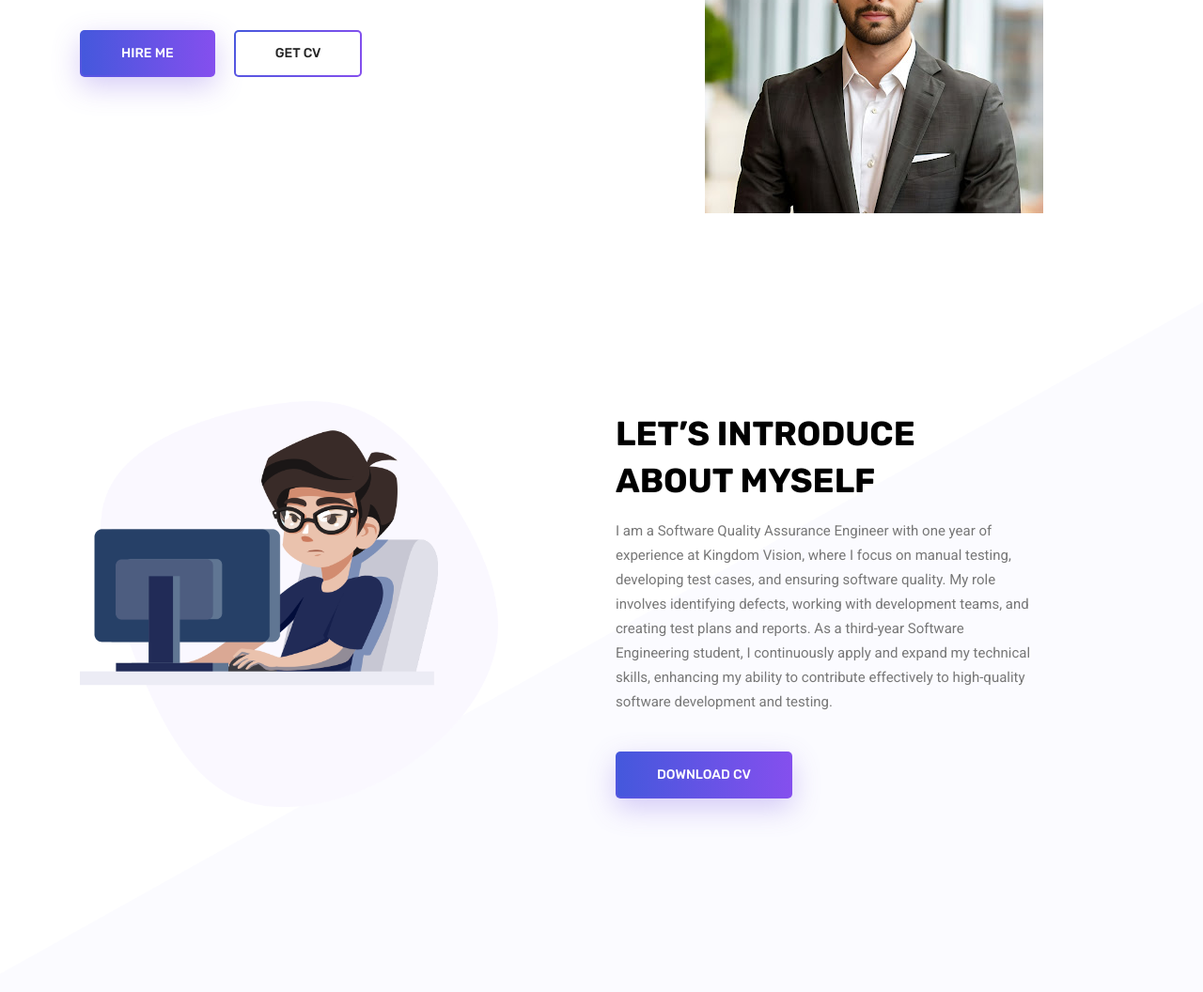
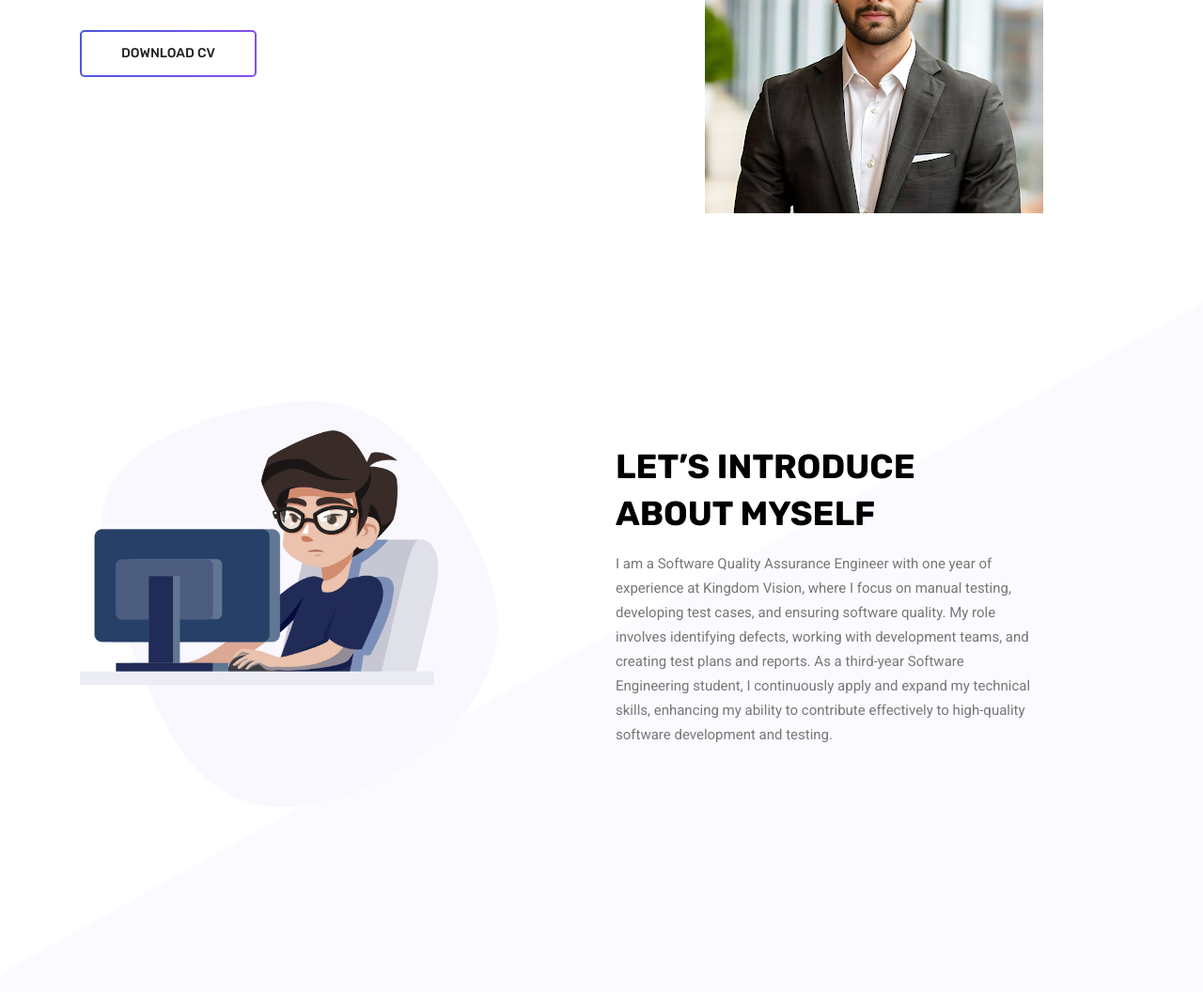
Before and after one commit to Daniyal-90/portfolio, a plain HTML site: page index.html in a window 1280 px wide. Shown: the part 330-1386 px from the top of the page at 94% size. Drawn offline with Linux system fonts and the light colour scheme; some packages are replaced by stand-ins of ours.

Commit message:
Changes
Changes

```diff
--- a/index.html
+++ b/index.html
@@ -26,7 +26,7 @@
 			<nav class="navbar navbar-expand-lg navbar-light">
 				<div class="container">
 					<!-- Brand and toggle get grouped for better mobile display -->
-					<a class="navbar-brand logo_h" href="index.html"><img src="img/logo.png" alt=""></a>
+					<!-- <a class="navbar-brand logo_h" href="index.html"><img src="img/logo.png" alt=""></a> My Logo here -->
 					<button class="navbar-toggler" type="button" data-toggle="collapse" data-target="#navbarSupportedContent"
 					 aria-controls="navbarSupportedContent" aria-expanded="false" aria-label="Toggle navigation">
 						<span class="icon-bar"></span>
@@ -77,8 +77,7 @@
 							<h5 class="text-uppercase">Software Quality Assurance Engineer
                             </h5>
 							<div class="d-flex align-items-center">
-								<a class="primary_btn" href="#"><span>Hire Me</span></a>
-								<a class="primary_btn tr-bg" href="#"><span>Get CV</span></a>
+								<a class="primary_btn tr-bg" href="#"><span>Download CV</span></a>
 							</div>
 						</div>
 					</div>
@@ -118,7 +117,6 @@
                          I continuously apply and expand my technical skills, enhancing my ability to
                          contribute effectively to high-quality software development and testing.
 						</p>
-						<a class="primary_btn" href="#"><span>Download CV</span></a>
 					</div>
 				</div>
 			</div>
```
